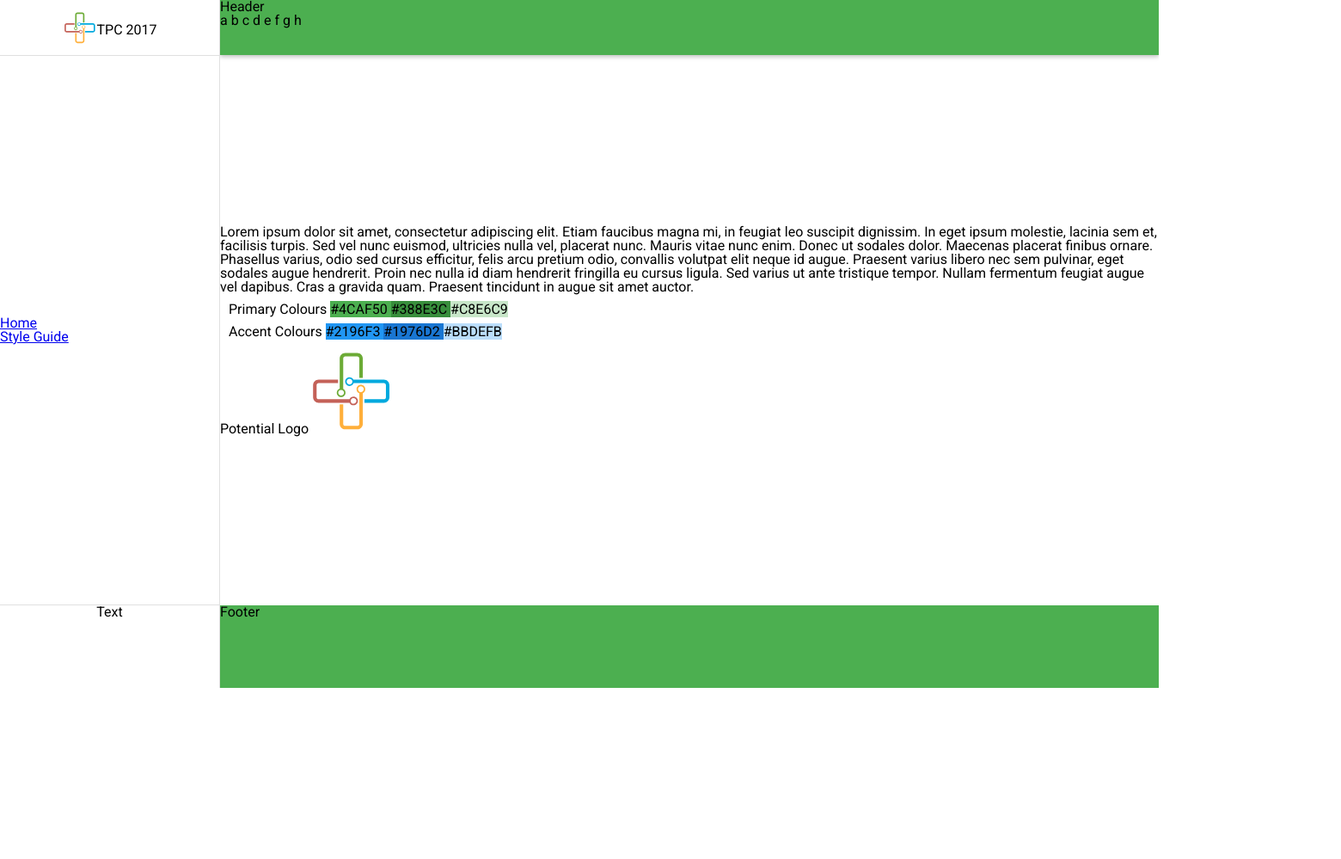
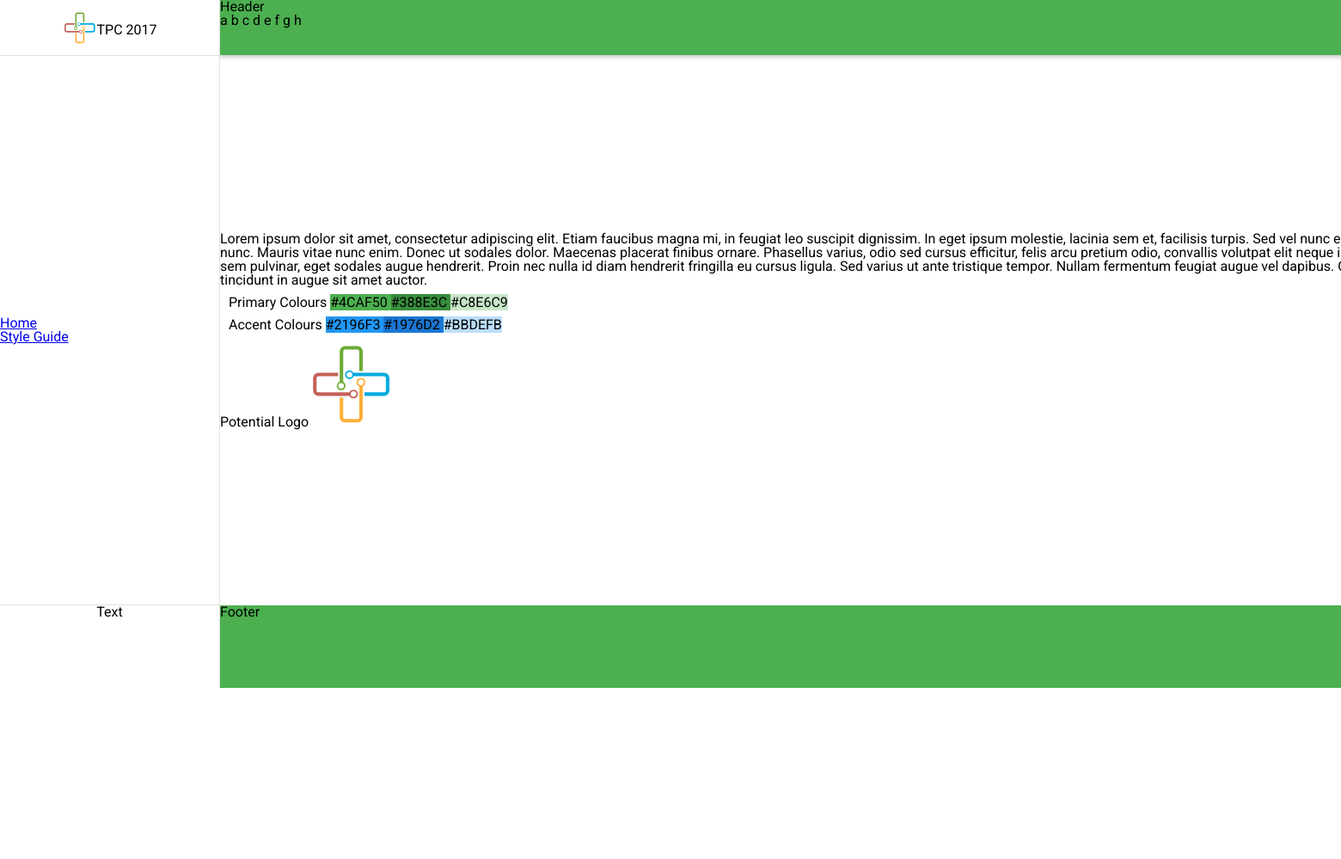
Before and after one commit to thaniri/tpc2017, a PHP site: page /styleguide.php in a window 1560 px wide; the page is wider, and only the part inside the window is pictured. Shown: the top 999 px of that part at 86% size. Run offline with PHP 8.4, Linux system fonts and the light colour scheme.

Commit message:
fixed header and footer widths

```diff
--- a/css/styles.css
+++ b/css/styles.css
@@ -91,10 +91,7 @@ table {
 	float:left;
 	height:100%;
 	width:256px;
-	padding-bottom: 99999px;
-    margin-bottom: -99999px;
 	overflow: hidden;
-	display: inline-block;
 }
 
 #topNav{
@@ -112,6 +109,12 @@ table {
 	height:64px;
 }
 
+#centerNav{
+	display: flex;
+	flex-direction: column;
+	justify-content: initial;
+}
+
 #botNav{
 	border-top: 1px solid #e0e0e0;
 	text-align:center;
@@ -124,13 +127,13 @@ table {
 }
 
 #rightCol{
-	float:left;
+	float:right;
 	height:100%;
 	padding-bottom: 99999px;
     margin-bottom: -99999px;
+	margin-right:-256px;
 	overflow: hidden;
-	width:70%;
-	display: inline-block;
+	width:100%;
 	display: flex;
 	flex-direction: column;
 	justify-content: space-between;
```
